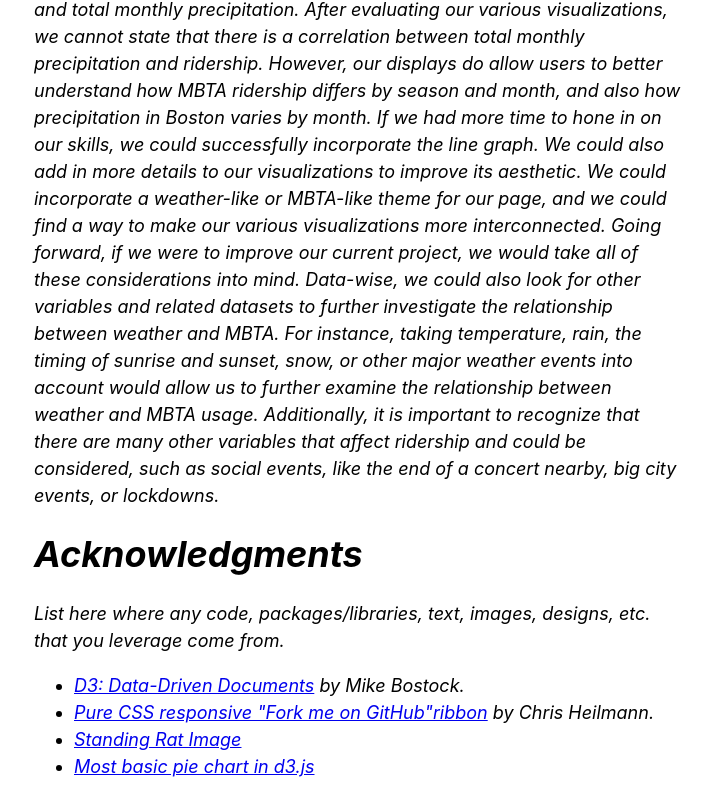
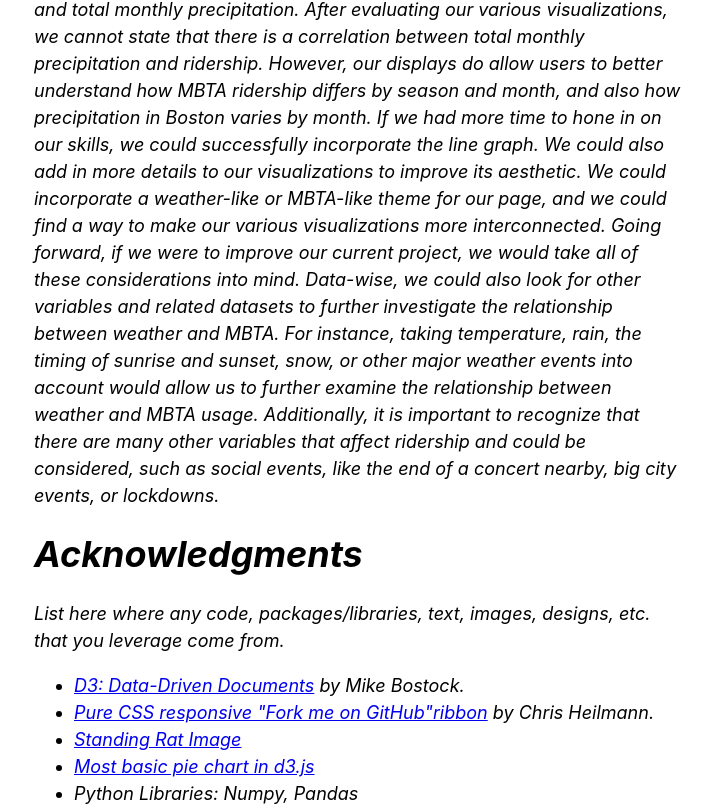
Before and after one commit to COSI116A-Brandeis-InfoVis-Fall23/cosi-116a-final-project-code-undergrad-group-5, a plain HTML site: page index.html in a window 1280 px wide. Shown: the part 6300-7107 px from the top of the page, without its empty margins (281-993 px from the left). Before the commit the page ends 7080 px from the top, so only its background shows below. Drawn offline with nearby package versions, Linux system fonts and the light colour scheme.

Commit message:
adding libraries to acknowledgements

```diff
--- a/index.html
+++ b/index.html
@@ -208,6 +208,7 @@
           <li><a
               href="https://d3-graph-gallery.com/graph/pie_basic.html#:~:text=The%20first%20step%20is%20to,be%20given%20to%20the%20d3.">Most
               basic pie chart in d3.js</a></li>
+          <li>Python Libraries: Numpy, Pandas</li>
 
   </div>
 
```
Also changed, not shown: 1 other file.
